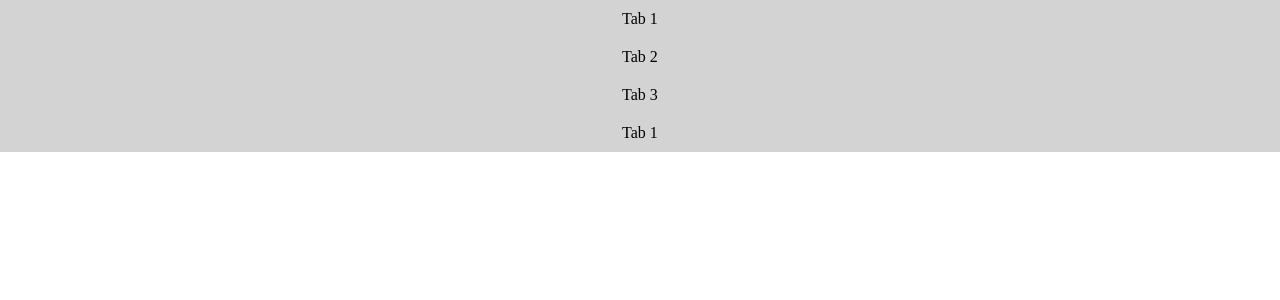
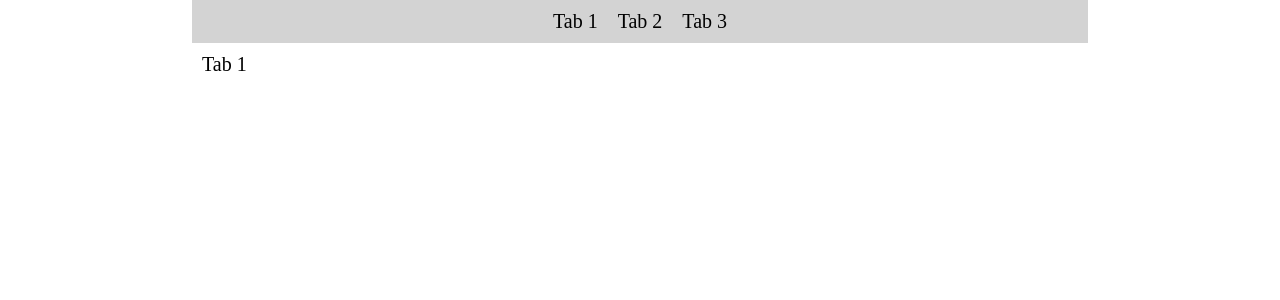
Before and after one commit to JollyGolf/test-task, a React (Create React App) app: page / in a window 1280 px wide. Shown: the top 300 px of the page. Built offline with nearby package versions, Linux system fonts and the light colour scheme.

Commit message:
Created Tabs v.0.2 [Changed class to functional component]

```diff
--- a/src/App.js
+++ b/src/App.js
@@ -1,22 +1,9 @@
 import React from 'react';
-import styled from 'styled-components';
 
 import Tabs from './Tabs/TabHOC';
 
 const App = () => (
-  <Container>
-    <Tabs />
-  </Container>
+  <Tabs />
 );
 
 export default App;
-
-const Container = styled.div`
-  display: flex;
-  felx-direction: column;
-  align-items: center;
-  justify-content: center;
-  width: 100%;
-  height: 100%;
-  background-color: lightgrey;
-`
--- a/src/Tabs/TabHOC.js
+++ b/src/Tabs/TabHOC.js
@@ -1,4 +1,5 @@
-import React from 'react';
+import React, { useState } from 'react';
+import styled from 'styled-components';
 
 import Tab1 from './Tab1';
 import Tab2 from './Tab2';
@@ -20,29 +21,65 @@ const withHOC = activeTabIndex => {
   return Component;
 }
 
-class TabFunctional extends React.Component {
-  constructor() {
-    super()
-    this.state = { activeTabIndex: 1 }
-    this.changeTab = this.changeTab.bind(this)
-  }
-
-  changeTab(index) {
-    this.setState({ activeTabIndex: index });
-  }
-
-  render() {
-    const { activeTabIndex } = this.state;
-    const Content = withHOC(activeTabIndex);
-    return (
-      <div>
-        <TabLabel active={activeTabIndex === 1} onClick={this.changeTab.bind(this, 1)}>Tab 1</TabLabel>
-        <TabLabel active={activeTabIndex === 2} onClick={this.changeTab.bind(this, 2)}>Tab 2</TabLabel>
-        <TabLabel active={activeTabIndex === 3} onClick={this.changeTab.bind(this, 3)}>Tab 3</TabLabel>
-        <Content />
-      </div>
-    )
-  }
+const TabFunctional = () => {
+  const [activeTabIndex, setActiveTabIndex] = useState(1);
+  const Content = withHOC(activeTabIndex);
+  const changeTab = index => () => setActiveTabIndex(index);
+  return (
+    <Container>
+      <Navigation>
+        <TabLabel active={activeTabIndex === 1} onClick={ changeTab(1) }>Tab 1</TabLabel>
+        <TabLabel active={activeTabIndex === 2} onClick={ changeTab(2) }>Tab 2</TabLabel>
+        <TabLabel active={activeTabIndex === 3} onClick={ changeTab(3) }>Tab 3</TabLabel>
+      </Navigation>
+      <Content />
+    </Container>
+  );
 }
 
 export default TabFunctional;
+
+const Container = styled.div`
+  display: flex;
+  flex-direction: column;
+  width: 70%;
+  justifyContent: center;
+  margin: 0 auto;
+  font-size: 15pt;
+`
+
+const Navigation = styled.div`
+  display: flex;
+  flex-direction: row;
+  align-items: center;
+  justify-content: center;
+  background-color: lightgrey;
+`
+
+
+// class TabFunctional extends React.Component {
+//   constructor() {
+//     super()
+//     this.state = { activeTabIndex: 1 }
+//     this.changeTab = this.changeTab.bind(this)
+//   }
+
+//   changeTab(index) {
+//     this.setState({ activeTabIndex: index });
+//   }
+
+//   render() {
+//     const { activeTabIndex } = this.state;
+//     const Content = withHOC(activeTabIndex);
+//     return (
+//       <Container>
+//         <Navigation>
+//           <TabLabel active={activeTabIndex === 1} onClick={this.changeTab.bind(this, 1)}>Tab 1</TabLabel>
+//           <TabLabel active={activeTabIndex === 2} onClick={this.changeTab.bind(this, 2)}>Tab 2</TabLabel>
+//           <TabLabel active={activeTabIndex === 3} onClick={this.changeTab.bind(this, 3)}>Tab 3</TabLabel>
+//         </Navigation>
+//         <Content />
+//       </Container>
+//     )
+//   }
+// }
```
